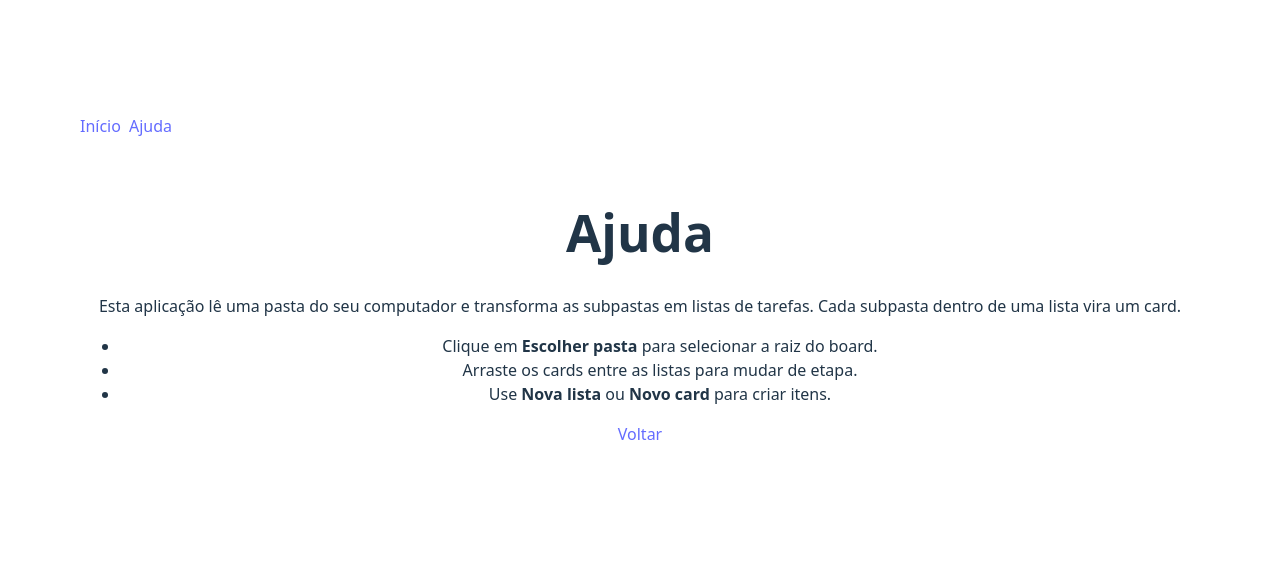
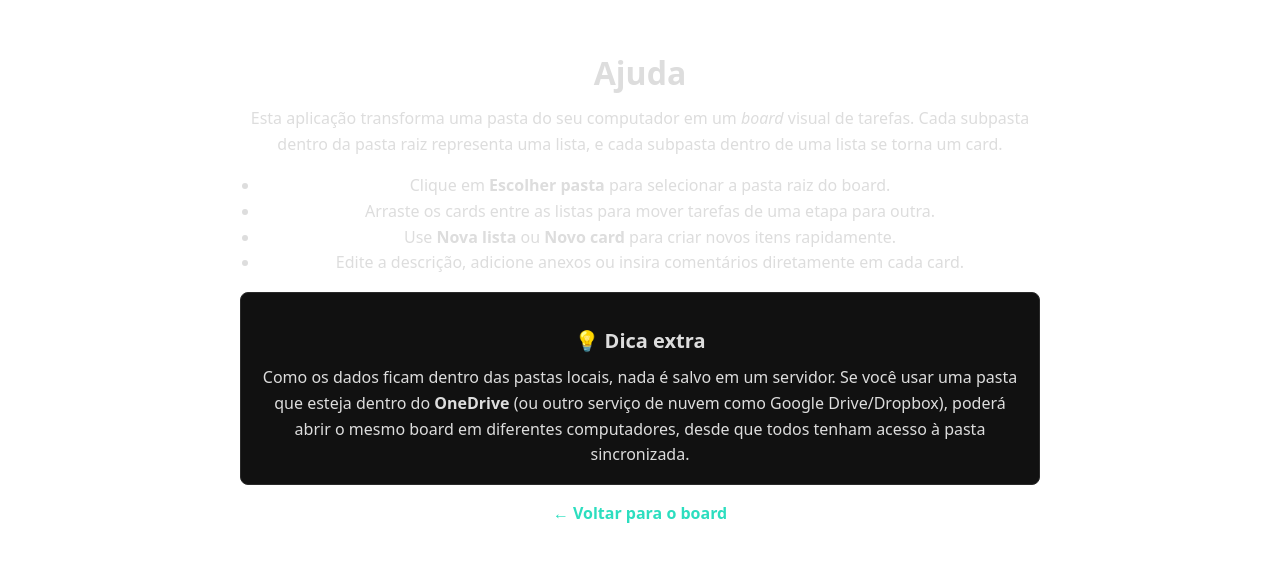
Before and after one commit to rodrigoborgesmachado/taskly, a React (Vite) app: page /ajuda in a window 1280 px wide. Shown: the part 112-674 px from the top of the page. Built offline with nearby package versions, Linux system fonts and the light colour scheme.

Commit message:
Atualizando e melhorando tela de ajuda.

```diff
--- a/src/App.tsx
+++ b/src/App.tsx
@@ -1,17 +1,14 @@
-import { Link, Route, Routes } from 'react-router-dom';
+import { Route, Routes } from 'react-router-dom';
 import BoardPage from './pages/BoardPage';
 import Help from './pages/Help';
 
 export default function App() {
   return (
     <div>
-      <nav style={{ padding: 16, display: 'flex', gap: 8 }}>
-        <Link to="/">Início</Link>
-        <Link to="/ajuda">Ajuda</Link>
-      </nav>
       <Routes>
         <Route path="/" element={<BoardPage />} />
         <Route path="/ajuda" element={<Help />} />
+        <Route path="/*" element={<BoardPage />} />
       </Routes>
     </div>
   );
--- a/src/components/Column.tsx
+++ b/src/components/Column.tsx
@@ -38,7 +38,7 @@ export default function Column({ stageKey, title, items, onOpen, onDropCard, onN
       style={{ border: '1px solid #2a2a2a', borderRadius: 12, padding: 10, minHeight: 120 }}
     >
       <div style={{ display: 'flex', justifyContent: 'space-between', marginBottom: 8 }}>
-        <div style={{ fontWeight: 700 }}>{title}</div>
+        <div style={{ display:'flex', gap:8, alignItems:'center', fontWeight: 700 }}>{title}</div>
         <div style={{ display:'flex', gap:8, alignItems:'center' }}>
           <span style={{ fontSize:12, opacity:.7 }}>{items.length}</span>
           <button onClick={() => onNewCard(stageKey)} title="Novo card">+ Novo</button>
--- a/src/index.css
+++ b/src/index.css
@@ -15,11 +15,11 @@
 
 a {
   font-weight: 500;
-  color: #646cff;
+  color: #2CDEBF;
   text-decoration: inherit;
 }
 a:hover {
-  color: #535bf2;
+  color: #2CDEBF;
 }
 
 body {
@@ -47,7 +47,7 @@ button {
   transition: border-color 0.25s;
 }
 button:hover {
-  border-color: #646cff;
+  border-color: #2CDEBF;
 }
 button:focus,
 button:focus-visible {
@@ -77,5 +77,5 @@ button:focus-visible {
   transition: border-color 0.25s;
 }
 .ticket-card:hover {
-  border-color: #646cff;
+  border-color: #2CDEBF;
 }
--- a/src/pages/BoardPage.tsx
+++ b/src/pages/BoardPage.tsx
@@ -1,4 +1,5 @@
 import { useEffect, useState } from 'react';
+import { useNavigate } from "react-router-dom";
 import { loadConfig } from '../config/appConfig';
 import type { AppConfig } from '../types/common';
 import type { DynamicBoardData } from '../services/boardService';
@@ -23,6 +24,7 @@ function BoardPage() {
   const [newStage, setNewStage] = useState<string | null>(null);
   const [showNewModal, setShowNewModal] = useState(false);
   const [showStageModal, setShowStageModal] = useState(false);
+  const navigate = useNavigate();
 
   useEffect(() => { loadConfig().then(setConfig); }, []);
 
@@ -145,6 +147,7 @@ function BoardPage() {
         <button onClick={() => setShowStageModal(true)} disabled={!root}>
           Nova lista
         </button>
+        <button onClick={() => navigate('/ajuda')}>Ajuda</button>
       </div>
 
       {!root && <div>Selecione a pasta raiz. Cada subpasta será uma coluna (ordenadas alfabeticamente).</div>}
--- a/src/pages/Help.tsx
+++ b/src/pages/Help.tsx
@@ -2,18 +2,64 @@ import { Link } from 'react-router-dom';
 
 export default function Help() {
   return (
-    <div style={{ padding: 16 }}>
-      <h1>Ajuda</h1>
+    <div
+      style={{
+        maxWidth: 800,
+        margin: '0 auto',
+        padding: '2rem',
+        lineHeight: 1.6,
+        color: '#ddd',
+      }}
+    >
+      <h1 style={{ marginBottom: '1rem', fontSize: '2rem', fontWeight: 700 }}>
+        Ajuda
+      </h1>
+
+      <p style={{ marginBottom: '1rem' }}>
+        Esta aplicação transforma uma pasta do seu computador em um <em>board</em> visual
+        de tarefas. Cada subpasta dentro da pasta raiz representa uma lista, e cada
+        subpasta dentro de uma lista se torna um card.
+      </p>
+
+      <ul style={{ marginBottom: '1rem', paddingLeft: '1.25rem' }}>
+        <li>
+          Clique em <strong>Escolher pasta</strong> para selecionar a pasta raiz do board.
+        </li>
+        <li>
+          Arraste os cards entre as listas para mover tarefas de uma etapa para outra.
+        </li>
+        <li>
+          Use <strong>Nova lista</strong> ou <strong>Novo card</strong> para criar novos itens
+          rapidamente.
+        </li>
+        <li>
+          Edite a descrição, adicione anexos ou insira comentários diretamente em cada card.
+        </li>
+      </ul>
+
+      <div
+        style={{
+          border: '1px solid #2a2a2a',
+          borderRadius: 8,
+          padding: '1rem',
+          background: '#111',
+          marginBottom: '1rem',
+        }}
+      >
+        <h2 style={{ fontSize: '1.25rem', marginBottom: '.5rem' }}>💡 Dica extra</h2>
+        <p style={{ margin: 0 }}>
+          Como os dados ficam dentro das pastas locais, nada é salvo em um servidor.
+          Se você usar uma pasta que esteja dentro do <strong>OneDrive</strong> (ou outro serviço de nuvem como
+          Google Drive/Dropbox), poderá abrir o mesmo board em diferentes computadores,
+          desde que todos tenham acesso à pasta sincronizada.
+        </p>
+      </div>
+
       <p>
-        Esta aplicação lê uma pasta do seu computador e transforma as subpastas
-        em listas de tarefas. Cada subpasta dentro de uma lista vira um card.
+        <Link to="/" style={{ color: '#2CDEBF', fontWeight: 600 }}>
+          ← Voltar para o board
+        </Link>
       </p>
-      <ul>
-        <li>Clique em <strong>Escolher pasta</strong> para selecionar a raiz do board.</li>
-        <li>Arraste os cards entre as listas para mudar de etapa.</li>
-        <li>Use <strong>Nova lista</strong> ou <strong>Novo card</strong> para criar itens.</li>
-      </ul>
-      <p><Link to="/">Voltar</Link></p>
     </div>
   );
 }
```
Also changed, not shown: 1 other file (tests, documents, lock files or other folders).
